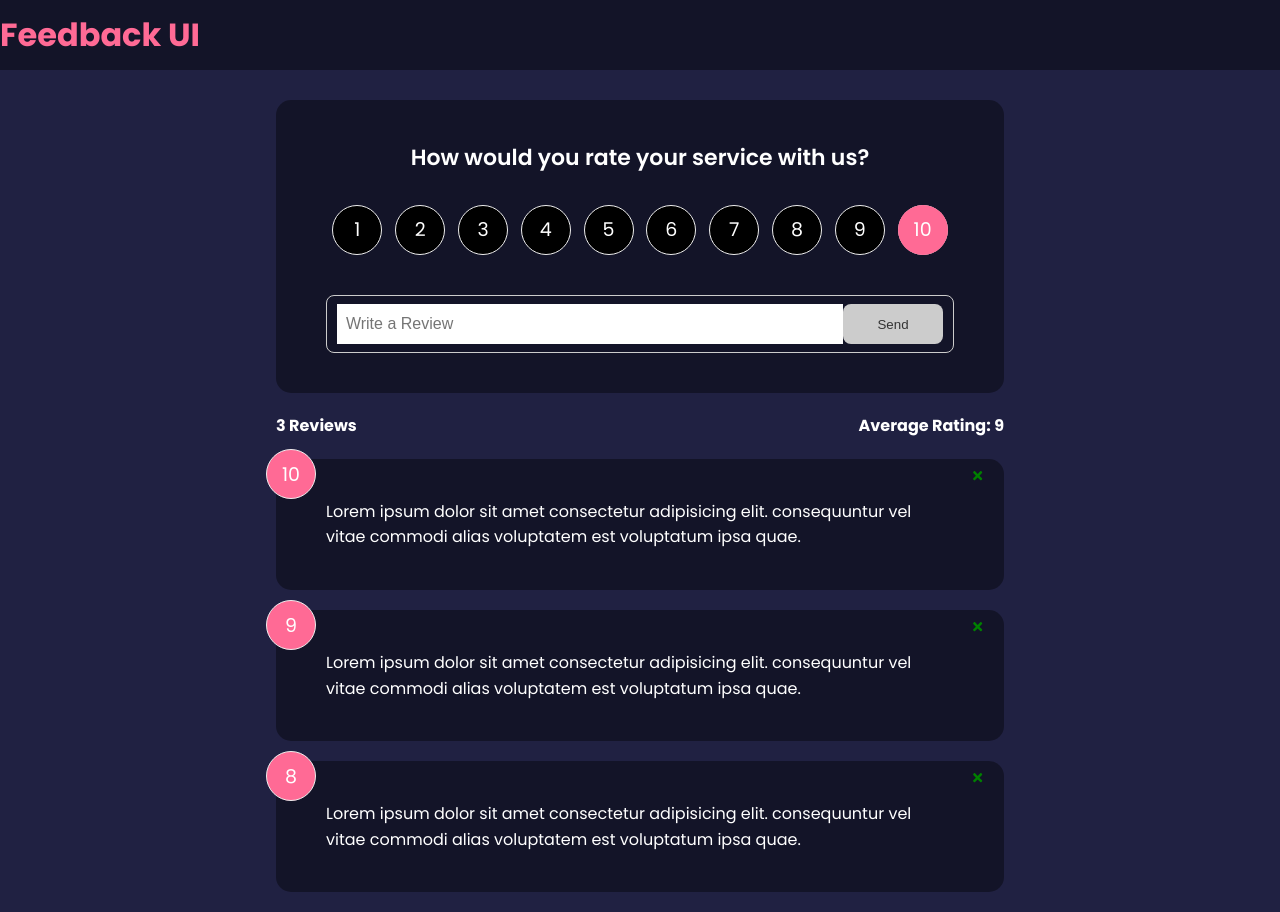
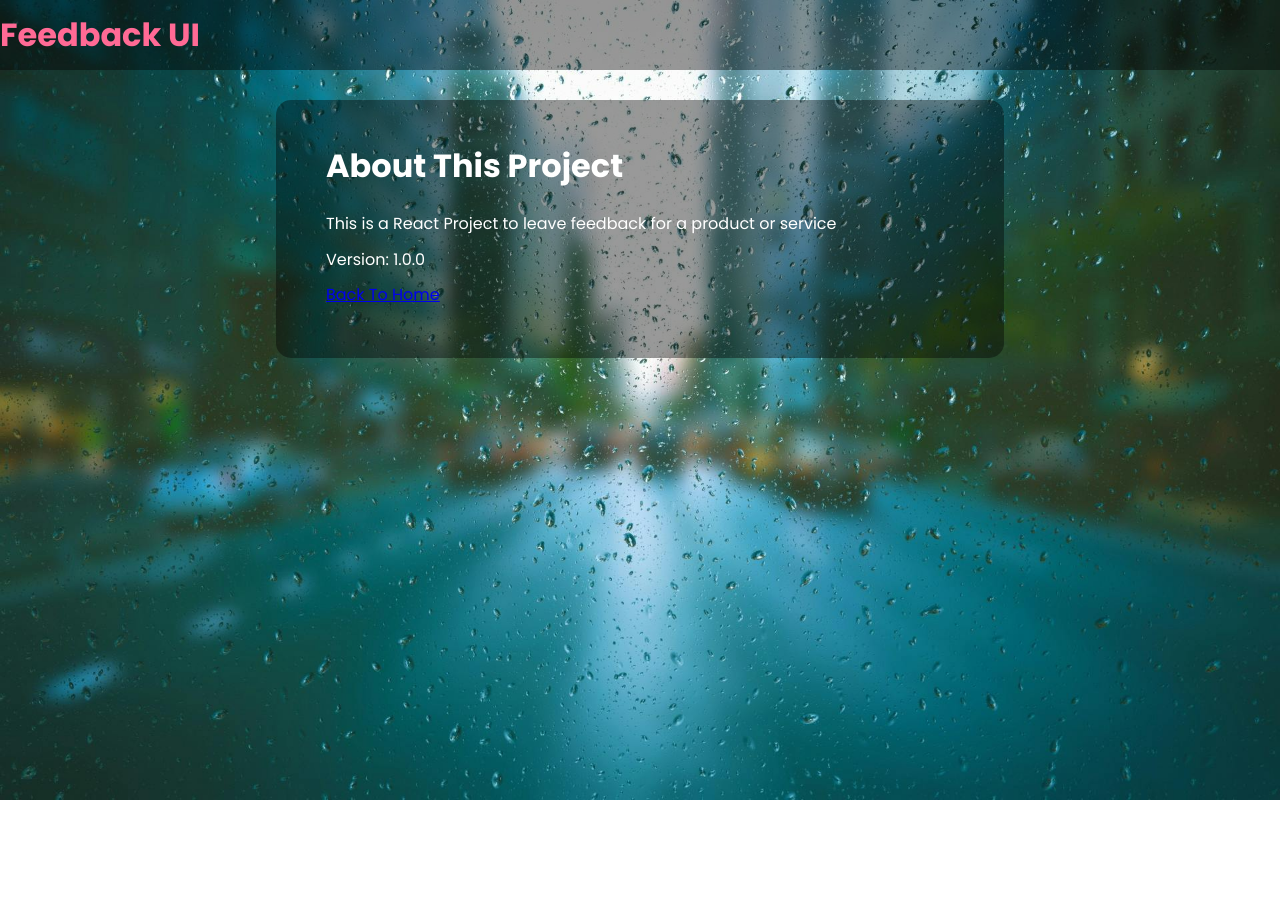
Before and after one commit to imnakul/Feedback-App, a React (Create React App) app: page /about in a window 1280 px wide. After the commit the page ends 800 px from the top, so only its background shows below. Built offline with nearby package versions, Linux system fonts and the light colour scheme.

Commit message:
Created Page ABOUT & added Route to it ~ React-Router-Dom

```diff
--- a/package.json
+++ b/package.json
@@ -10,6 +10,7 @@
     "react": "^18.3.1",
     "react-dom": "^18.3.1",
     "react-icons": "^5.3.0",
+    "react-router-dom": "^6.26.1",
     "react-scripts": "5.0.1",
     "uuid": "^10.0.0",
     "web-vitals": "^2.1.4"
--- a/src/App.js
+++ b/src/App.js
@@ -5,6 +5,8 @@
 import FeedbackStats from "./components/FeedbackStats";
 import FeedbackForm from "./components/FeedbackForm";
 import { v4 as uuidv4 } from "uuid";
+import AboutPage from "./pages/AboutPage";
+import { BrowserRouter as Router, Route, Routes } from "react-router-dom";
 
 function App() {
    const [feedback, setFeedback] = useState(FeedbackData);
@@ -22,14 +24,29 @@
    };
 
    return (
-      <>
+      <Router>
          <Header />
          <div className='container'>
-            <FeedbackForm handleAdd={addFeedback} />
-            <FeedbackStats feedback={feedback} />
-            <FeedbackList feedback={feedback} handleDelete={deleteFeedback} />
+            <Routes>
+               <Route
+                  exact
+                  path='/'
+                  element={[
+                     <FeedbackForm handleAdd={addFeedback} />,
+                     <FeedbackStats feedback={feedback} />,
+                     <FeedbackList
+                        feedback={feedback}
+                        handleDelete={deleteFeedback}
+                     />,
+                  ]}
+               />
+            </Routes>
+
+            <Routes>
+               <Route exact path='/about' element={<AboutPage />} />
+            </Routes>
          </div>
-      </>
+      </Router>
    );
 }
 
--- a/src/index.css
+++ b/src/index.css
@@ -8,7 +8,11 @@
 
 body {
   font-family: 'Poppins', sans-serif;
-  background-color: #202142;
+  /* background-color: #202142; */
+  background-image: url('./resources/pexels-pixabay-531880.jpg');
+  background-size: cover;
+  background-repeat: no-repeat;
+
   color: #fff;
   line-height: 1.6;
 }
--- /dev/null
+++ b/src/pages/AboutPage.jsx
@@ -0,0 +1,20 @@
+import Card from "../components/shared/Card";
+function AboutPage() {
+   return (
+      <Card>
+         <div className='about'>
+            <h1>About This Project</h1>
+            <p>
+               This is a React Project to leave feedback for a product or
+               service
+            </p>
+            <p>Version: 1.0.0</p>
+
+            <p>
+               <a href='/'>Back To Home</a>
+            </p>
+         </div>
+      </Card>
+   );
+}
+export default AboutPage;
```
Also changed, not shown: src/index.js (+8 -9 lines), src/resources/pexels-pixabay-531880.jpg (added), 1 other file (tests, documents, lock files or other folders).
